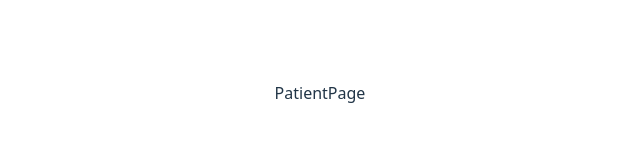
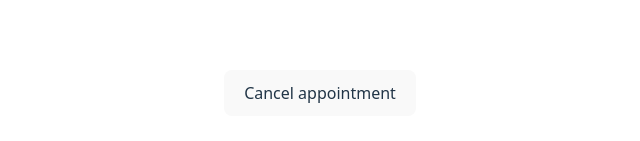
Before and after one commit to yoirchalks/clinic-app, a React (Vite) app: page /patient in a window 1280 px wide. Shown: the part 307-448 px from the top of the page, without its empty margins (320-960 px from the left). Built offline with nearby package versions, Linux system fonts and the light colour scheme.

Commit message:
added cancel appointment button

```diff
--- a/src/pages/PatientPage.tsx
+++ b/src/pages/PatientPage.tsx
@@ -3,7 +3,11 @@ const PatientPage = () => {
   const location = useLocation();
   console.log(location.state);
 
-  return <div>PatientPage</div>;
+  return (
+    <>
+      <button>Cancel appointment</button>
+    </>
+  );
 };
 
 export default PatientPage;
```
